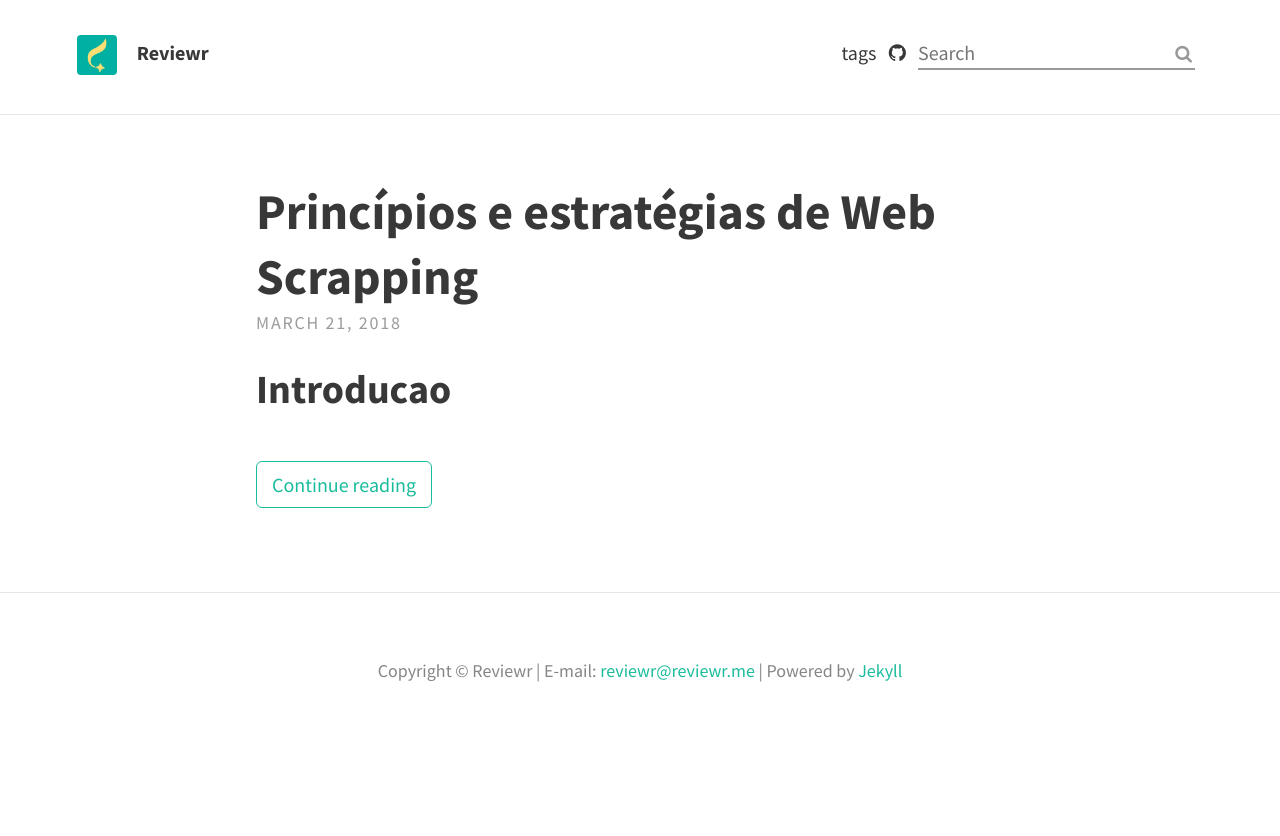
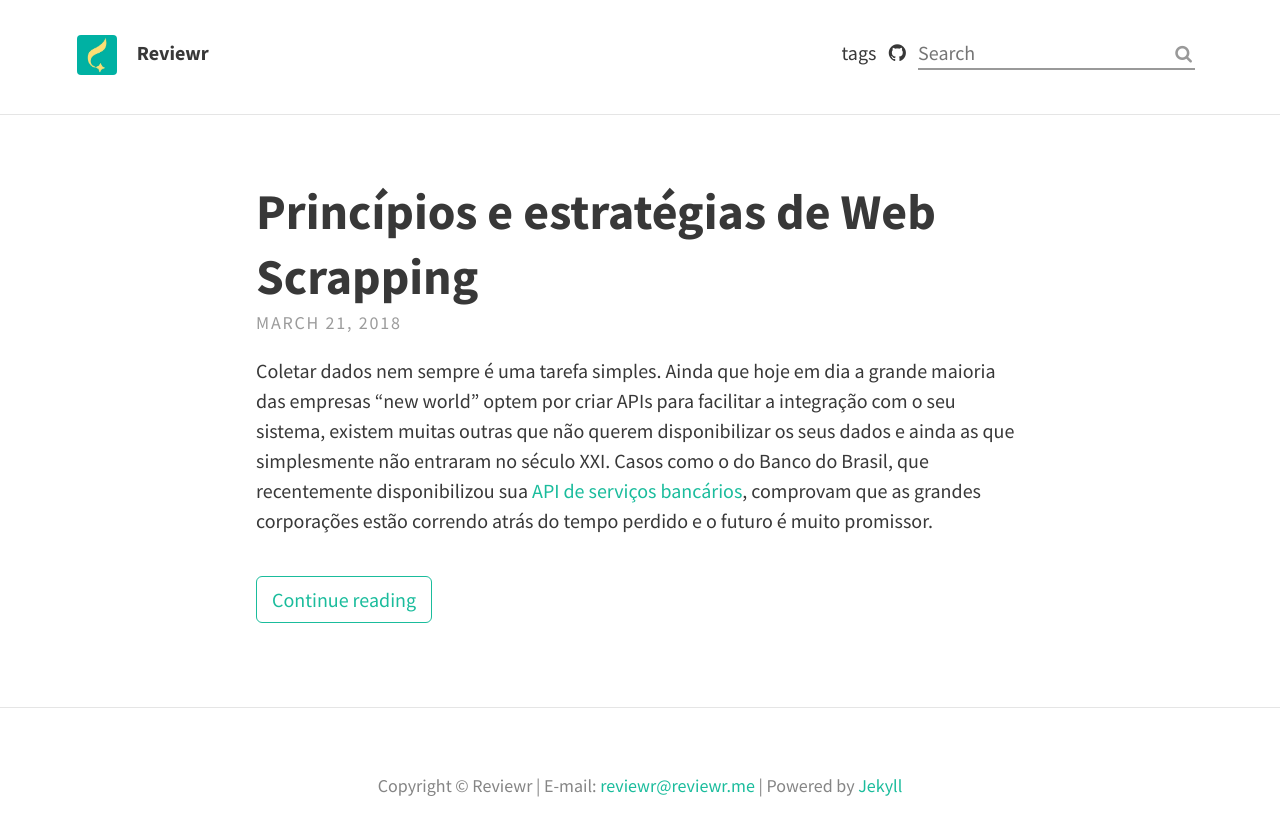
Before and after one commit to leonardorifeli/engineering.github.io, a Jekyll site: the page built from index.html, in a window 1280 px wide. Shown: the top 836 px of the page. Built offline with Jekyll 4.4.1, drawn with Linux system fonts in a browser that asks for light colours; nearby versions of some CDN libraries; the list of posts is cut into pages by our own code.

```diff
--- a/_posts/2018-03-21-principios-e-estrategias-de-web-scrapping.md
+++ b/_posts/2018-03-21-principios-e-estrategias-de-web-scrapping.md
@@ -4,8 +4,6 @@ title: 'Princípios e estratégias de Web Scrapping'
 date: '2018-03-21 9:00:00'
 categories: scrapping
 ---
-
-## Introducao
 
 Coletar dados nem sempre é uma tarefa simples. Ainda que hoje em dia a grande maioria das empresas "new world" optem por criar APIs para facilitar a integração com o seu sistema, existem muitas outras que não querem disponibilizar os seus dados e ainda as que simplesmente não entraram no século XXI. Casos como o do Banco do Brasil, que recentemente disponibilizou sua [API de serviços bancários](https://developers.bb.com.br/pt-br/), comprovam que as grandes corporações estão correndo atrás do tempo perdido e o futuro é muito promissor.
 
```
